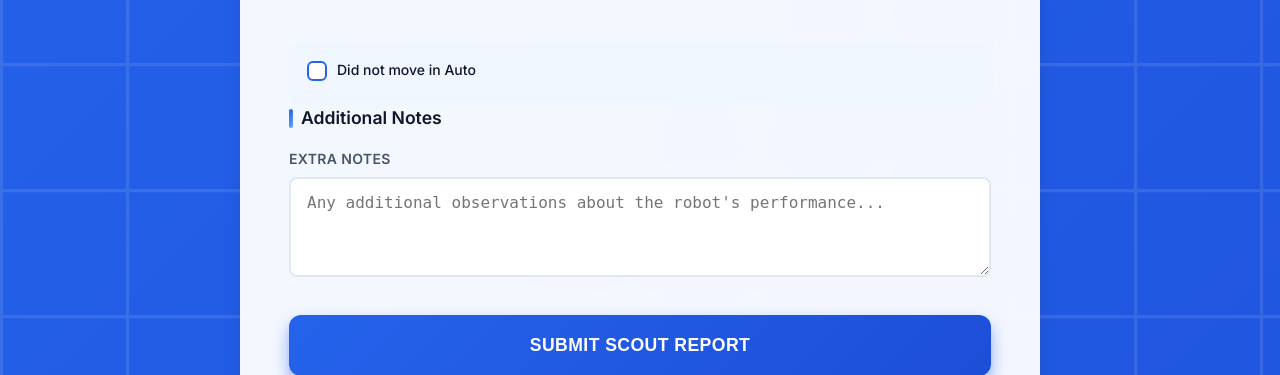
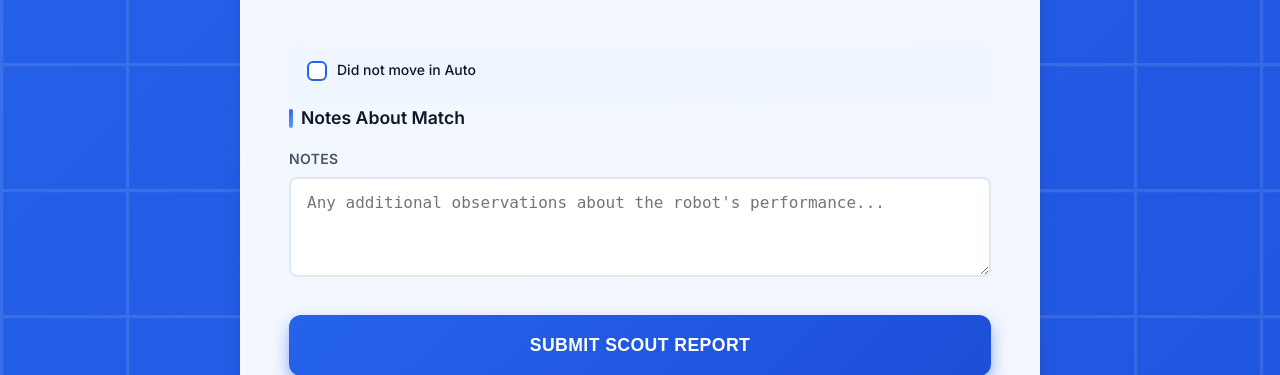
Before and after one commit to SudayKukreja/astraea-scouting-app, a Flask app: page / in a window 1280 px wide. Shown: the part 819-1194 px from the top of the page. Run offline with Flask 3, Linux system fonts and the light colour scheme; parts of the project's set-up code (start-up, migrations or seed data) failed here and were passed over.

Commit message:
Auto deploy commit at 2025-07-15 09:09:59 Changes: M deploy.ps1  M templates/index.html

```diff
--- a/templates/index.html
+++ b/templates/index.html
@@ -157,9 +157,9 @@
 
           <!-- Notes Section -->
           <div class="form-section">
-            <h2 class="section-title">Additional Notes</h2>
+            <h2 class="section-title">Notes About Match</h2>
             <div class="form-group">
-              <label for="notes">Extra Notes</label>
+              <label for="notes">Notes</label>
               <textarea id="notes" name="notes" placeholder="Any additional observations about the robot's performance..."></textarea>
             </div>
           </div>
```
Also changed, not shown: 1 other file.
